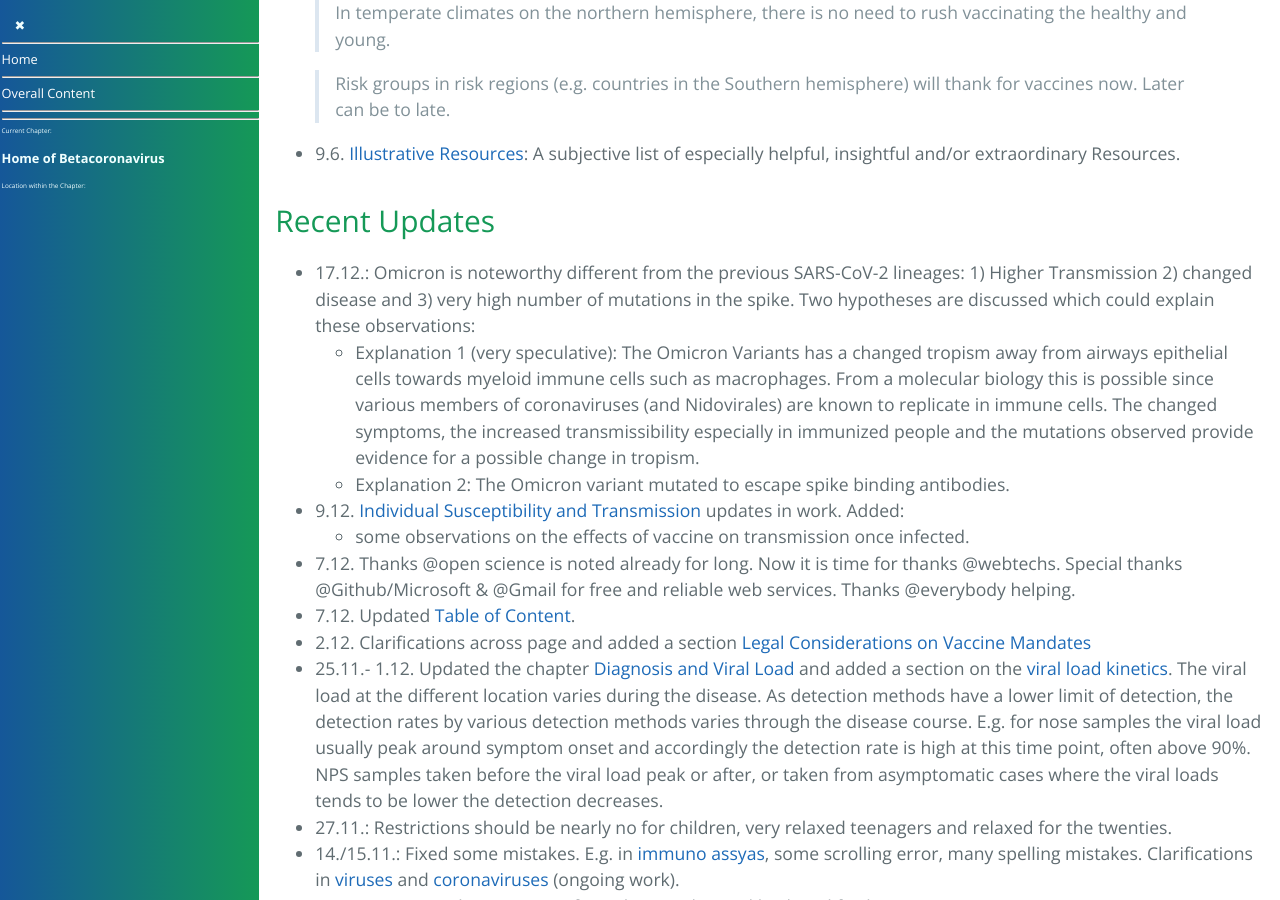
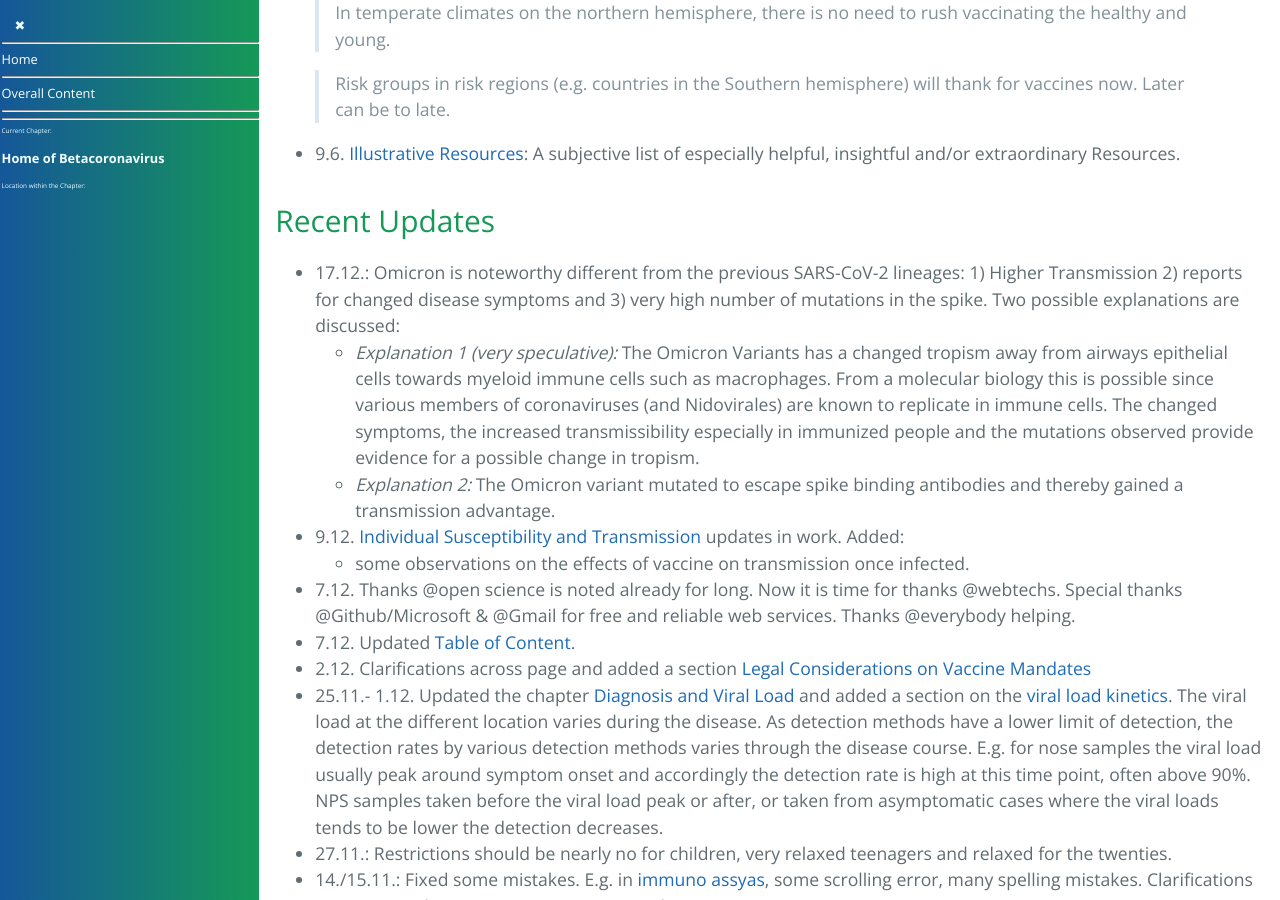
Before and after one commit to forestgrape/coronavirus, a Jekyll site: the page built from index.md, in a window 1280 px wide and 900 px high, scrolled down 2493 px. Built offline with Jekyll 4.4.1, drawn with Linux system fonts in a browser that asks for light colours; our own code applies the rules of GitHub Pages for plain Markdown files.

Commit message:
formatting

```diff
--- a/index.md
+++ b/index.md
@@ -75,9 +75,9 @@ There is also a rather subjective page in German with some comments on the Coron
 
 <!-- 5.12.21: As RNA vaccines turned out they don't tame SARS-CoV-2, from a coronavirus perspective alone one should stop mass vaccination.-->
 
-- 17.12.: Omicron is noteworthy different from the previous SARS-CoV-2 lineages: 1) Higher Transmission 2) changed disease and 3) very high number of mutations in the spike. Two hypotheses are discussed which could explain these observations:
-  - Explanation 1 (very speculative): The Omicron Variants has a changed tropism away from  airways epithelial cells towards myeloid immune cells such as macrophages. From a molecular biology this is possible since various members of coronaviruses (and Nidovirales) are known to replicate in immune cells. The changed symptoms, the increased transmissibility especially in immunized people and the mutations observed provide evidence for a possible change in tropism.
-  - Explanation 2: The Omicron variant mutated to escape spike binding antibodies.
+- 17.12.: Omicron is noteworthy different from the previous SARS-CoV-2 lineages: 1) Higher Transmission 2) reports for changed disease symptoms and 3) very high number of mutations in the spike. Two possible explanations are discussed:
+  - _Explanation 1 (very speculative):_ The Omicron Variants has a changed tropism away from airways epithelial cells towards myeloid immune cells such as macrophages. From a molecular biology this is possible since various members of coronaviruses (and Nidovirales) are known to replicate in immune cells. The changed symptoms, the increased transmissibility especially in immunized people and the mutations observed provide evidence for a possible change in tropism.
+  - _Explanation 2:_ The Omicron variant mutated to escape spike binding antibodies and thereby gained a transmission advantage.
 
 - 9.12. [Individual Susceptibility and Transmission](5_epidemiological/individual_susceptibility_and_transmission.md) updates in work. Added:
   - some observations on the effects of vaccine on transmission once infected.
```
